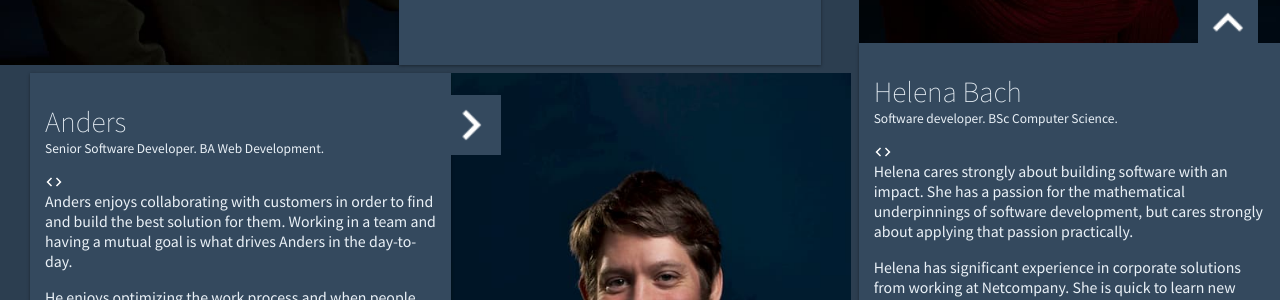
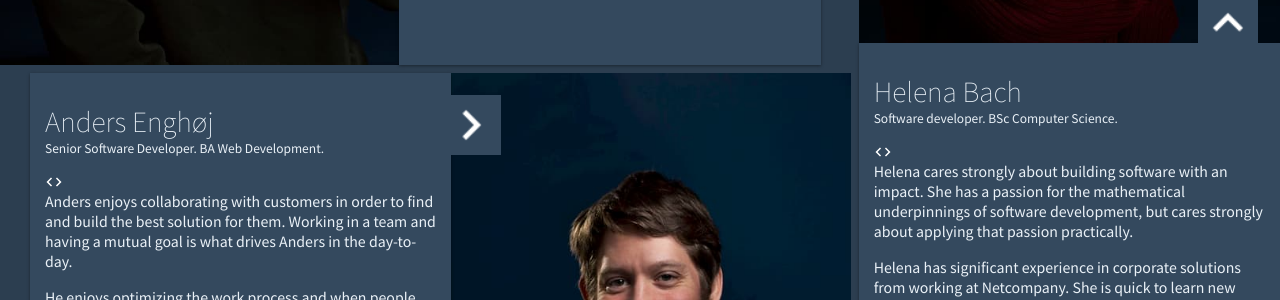
Before and after one commit to derangeddk/deranged.dk, a Jekyll site: the page built from who-we-are/index.html, in a window 1280 px wide and 1400 px high, scrolled down 1015 px. Shown: the part 157-457 px from the top of the window. Built offline with Jekyll 4.4.1, drawn with Linux system fonts in a browser that asks for light colours; some of the changed text lies outside the part shown.

Commit message:
re-added lastnames for Anders and Haidar

```diff
--- a/who-we-are/index.html
+++ b/who-we-are/index.html
@@ -653,7 +653,7 @@
     <div
         class="person person-lg-col-3 person-lg-scoot-right person-md-col-2 person-md-scoot-right person-sm-col-1 person-sm-scoot-right person-xs-scoot-right person-xs-col-1">
         <div class="person-name">
-            <h2>Anders</h2>
+            <h2>Anders Enghøj</h2>
             <div class="person-title">Senior Software Developer. BA Web Development.</div>
         </div>
         <div class="person-about">
```
Also changed, not shown: other parts of who-we-are/index.html (+1 -1 lines).
